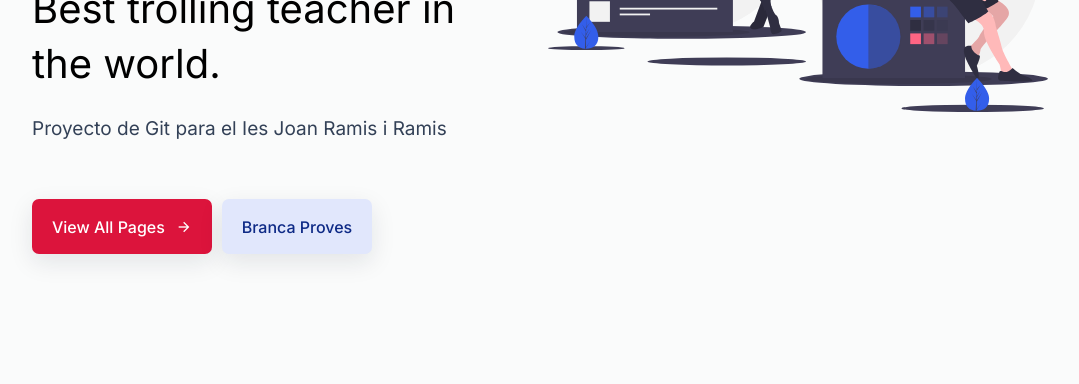
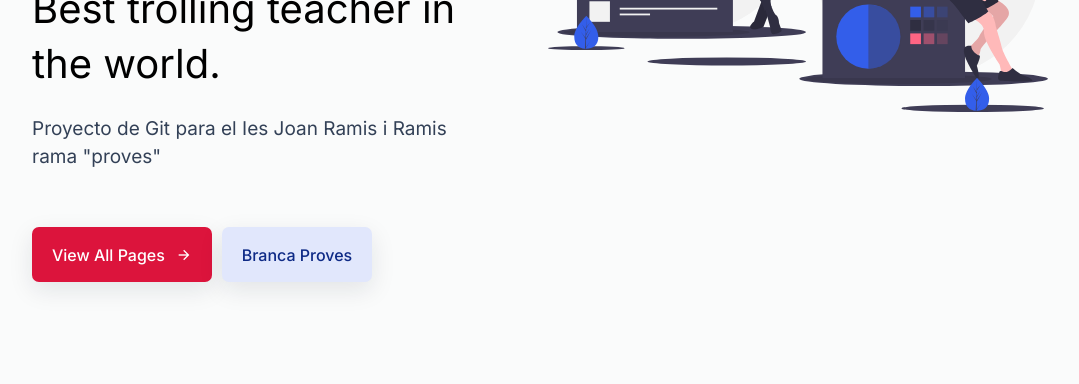
Before and after one commit to iDanielix/cursgit2smx, a plain HTML site: page index.html in a window 1280 px wide. Shown: the part 416-800 px from the top of the page, without its empty margins (112-1191 px from the left). Drawn offline with nearby package versions, Linux system fonts and the light colour scheme.

Commit message:
buscando el error en proves

```diff
--- a/index.html
+++ b/index.html
@@ -64,7 +64,7 @@
               Best trolling teacher in the world.
             </h1>
             <p class="info-text">
-              Proyecto de Git para el Ies Joan Ramis i Ramis
+              Proyecto de Git para el Ies Joan Ramis i Ramis rama "proves"
             </p>
 
             <div class="btn_wrapper">
```
